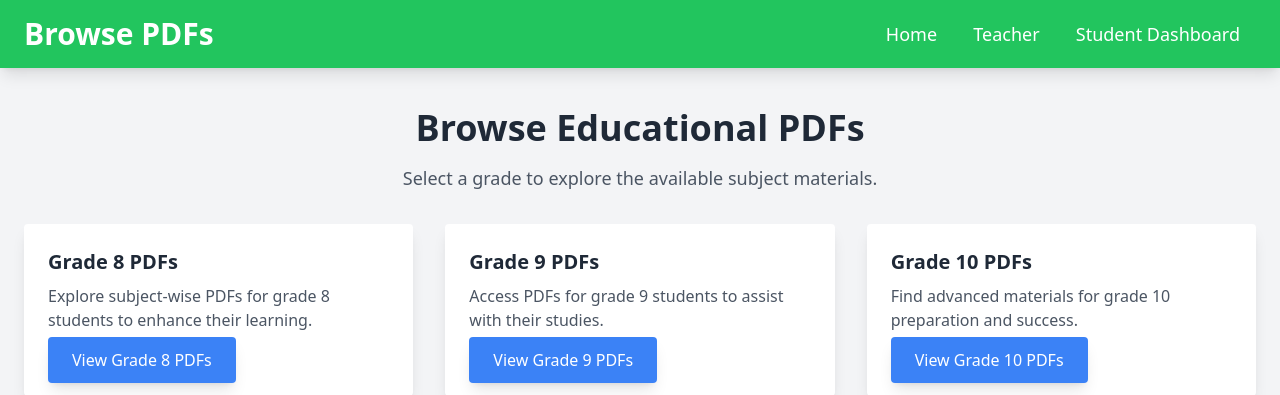
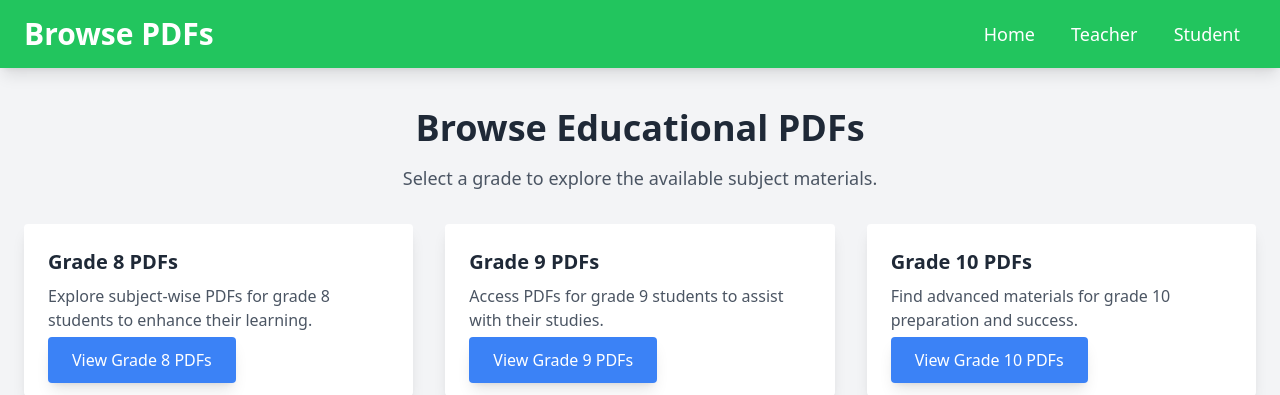
Before and after one commit to nilp12200/Eduactional_site, a Django app: page /student/download in a window 1280 px wide. Shown: the top 395 px of the page. Run offline with Django 4.2, Linux system fonts and the light colour scheme; some libraries are stand-ins or nearby versions.

Commit message:
Update download.html

```diff
--- a/materials/templates/download.html
+++ b/materials/templates/download.html
@@ -14,7 +14,7 @@
             <nav>
                 <a href="/" class="text-lg px-4 py-2 rounded hover:bg-green-700">Home</a>
                 <a href="/teacher/" class="text-lg px-4 py-2 rounded hover:bg-green-700">Teacher</a>
-                <a href="/student/" class="text-lg px-4 py-2 rounded hover:bg-green-700">Student Dashboard</a>
+                <a href="/student/" class="text-lg px-4 py-2 rounded hover:bg-green-700">Student </a>
             </nav>
         </div>
     </header>
```
